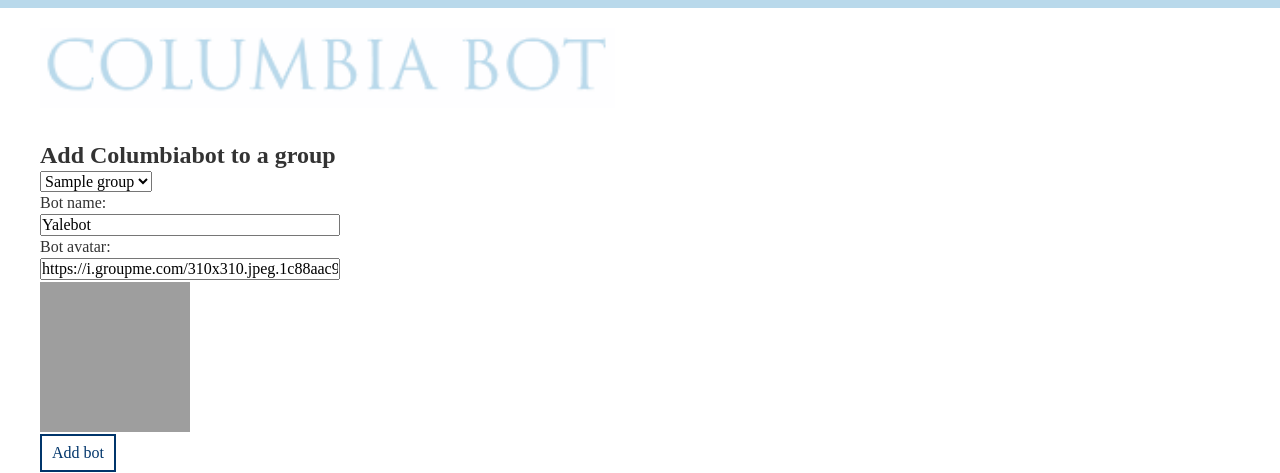
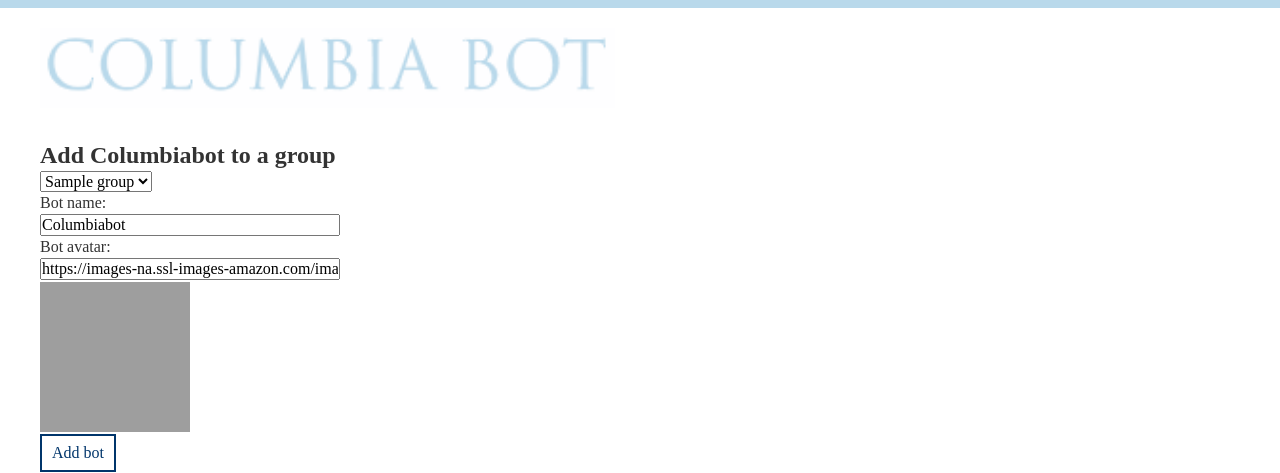
Before and after one commit to paulhanna/columbiabot, a Flask app: template templates/manager.html in a window 1280 px wide. Shown: the top 473 px of the page. Run offline with Flask 2, Linux system fonts and the light colour scheme; tables that the repository leaves empty hold one stand-in row (values such as "Sample post"); the template is opened without the code that fills it: values that come from a table or form of the project are taken from there, most other values are stand-ins (such as "Sample title", 1, 10 or a date in 2020); parts of the project's set-up code (start-up, migrations or seed data) failed here and were passed over; some web fonts are replaced; grey boxes are pictures that could not be loaded.

Commit message:
Update manager.html

```diff
--- a/templates/manager.html
+++ b/templates/manager.html
@@ -9,8 +9,8 @@
             <option value="{{ group.id }}">{{ group.name }}</option>
             {% endfor %}
         </select>
-        <label>Bot name: <input name="name" type="text" value="Yalebot"></label>
-        <label>Bot avatar: <input name="avatar_url" type="text" value="https://i.groupme.com/310x310.jpeg.1c88aac983ff4587b15ef69c2649a09c"></label>
+        <label>Bot name: <input name="name" type="text" value="Columbiabot"></label>
+        <label>Bot avatar: <input name="avatar_url" type="text" value="https://images-na.ssl-images-amazon.com/images/I/61IWspKT-JL._SX425_.jpg"></label>
         <div id="avatar_preview"></div>
         <input type="submit" class="button" id="add" value="Add bot">
     </form>
```
